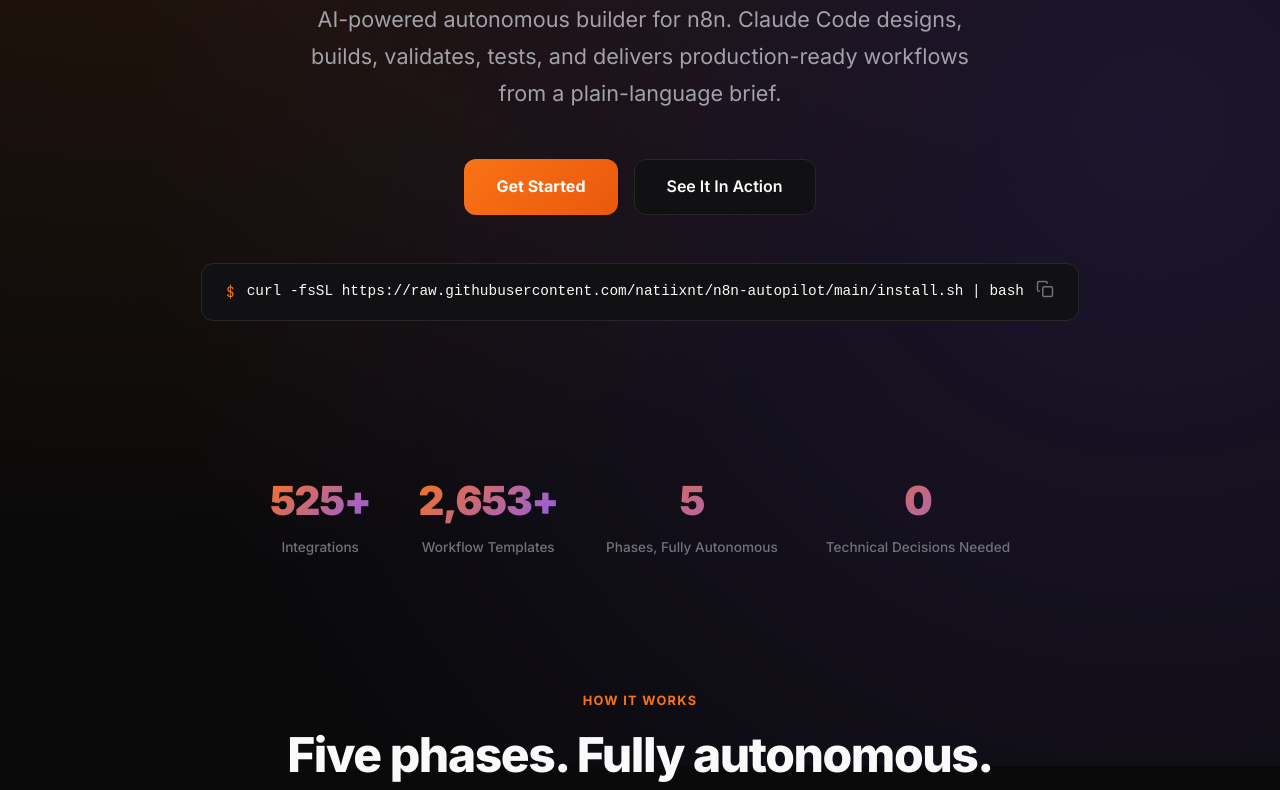
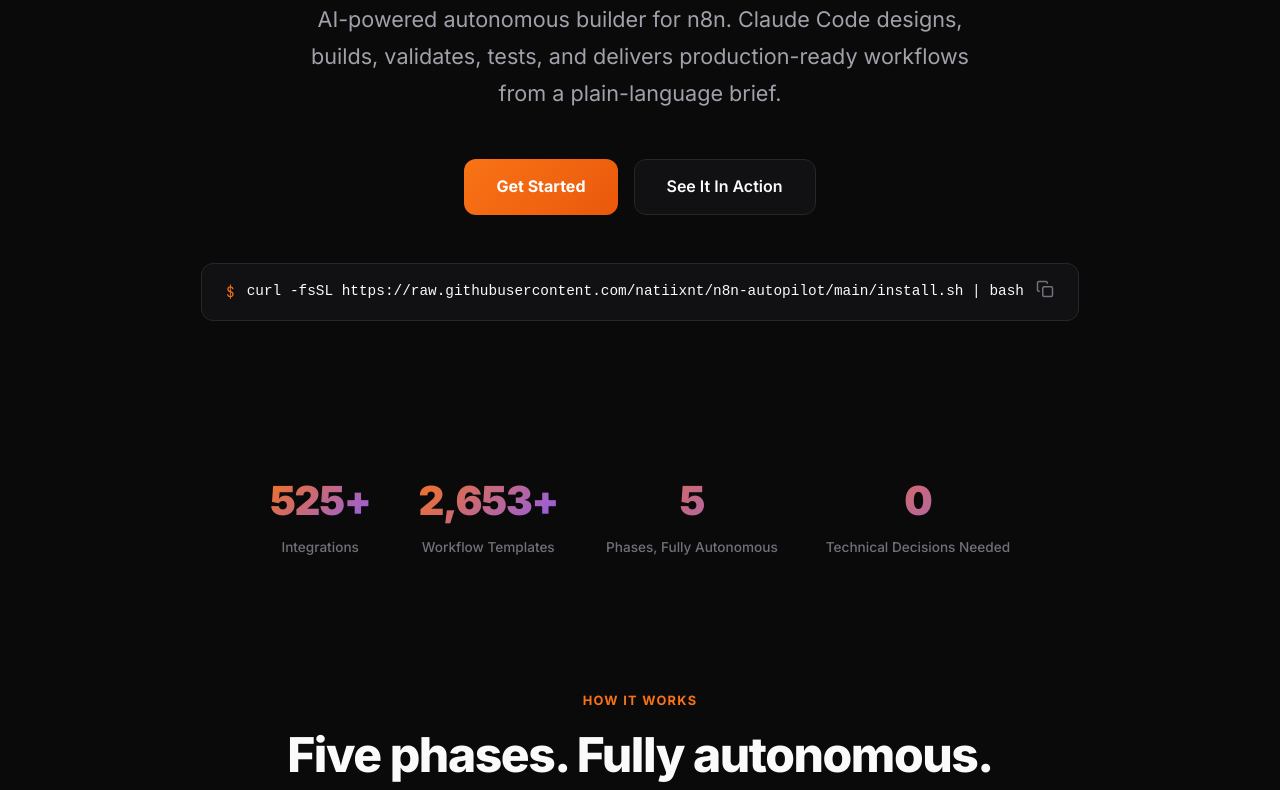
Before and after one commit to natiixnt/n8n-autopilot, a plain HTML site: page docs/index.html in a window 1280 px wide. Shown: the part 434-1224 px from the top of the page. Drawn offline with Linux system fonts and the light colour scheme.

Commit message:
Simplify background glow to match orange color scheme

```diff
--- a/docs/index.html
+++ b/docs/index.html
@@ -68,8 +68,7 @@
       left: -50%;
       width: 200%;
       height: 200%;
-      background: radial-gradient(circle at 30% 20%, var(--accent-glow) 0%, transparent 50%),
-                  radial-gradient(circle at 70% 60%, var(--accent2-glow) 0%, transparent 50%);
+      background: radial-gradient(circle at 50% 0%, rgba(249, 115, 22, 0.08) 0%, transparent 40%);
       pointer-events: none;
       z-index: 0;
     }
```
